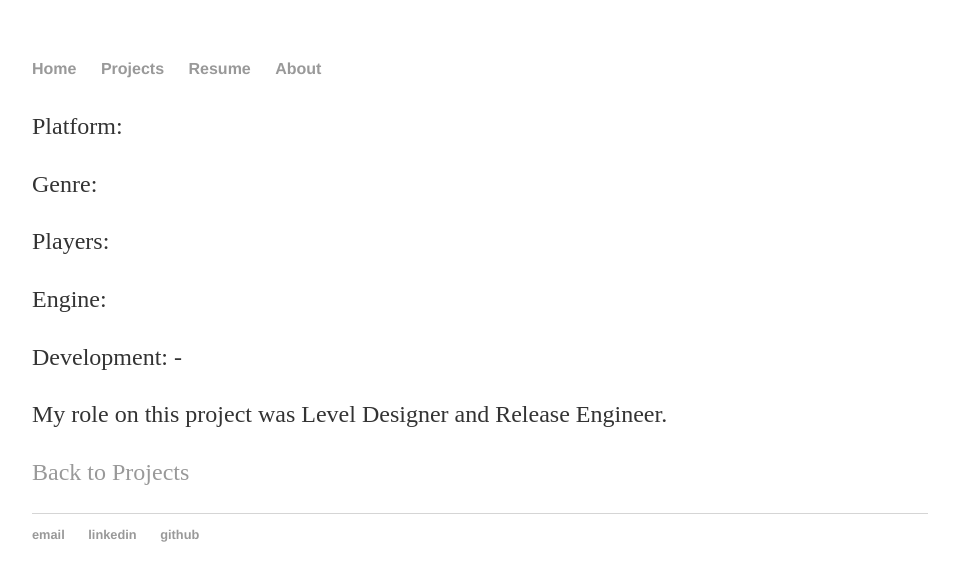
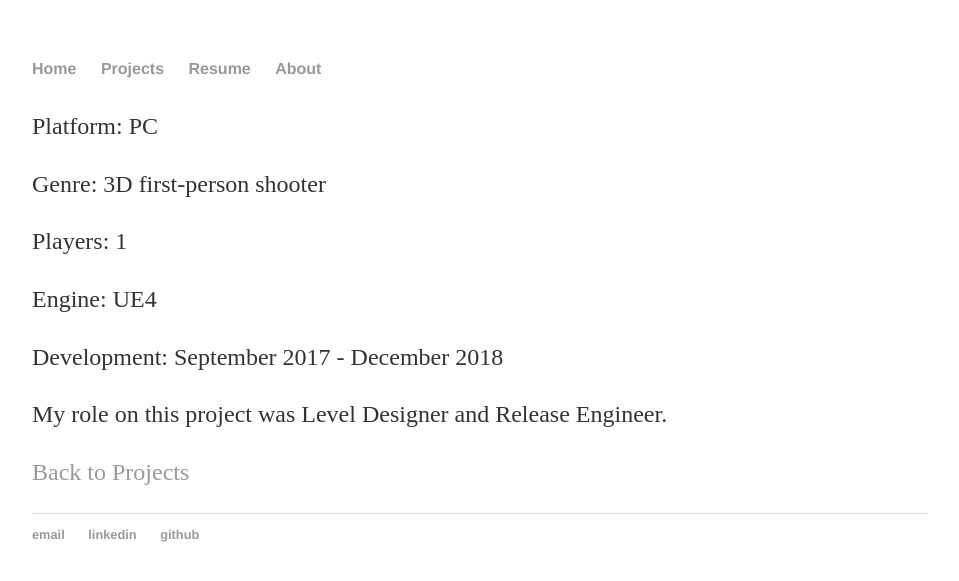
Before and after one commit to digigrant/digigrant.github.io, a Jekyll site: the page built from projects/perdition.html, in a window 1280 px wide. Shown: the top 581 px of the page, without its empty margins (160-1119 px from the left). Built offline with Jekyll 4.4.1, drawn with Linux system fonts in a browser that asks for light colours.

Commit message:
Update perdition.html

```diff
--- a/projects/perdition.html
+++ b/projects/perdition.html
@@ -1,6 +1,13 @@
 ---
 layout: projects
 title: Perdition
+
+platform: PC
+genre: 3D first-person shooter
+players: 1
+engine: UE4
+start: September 2017
+end: December 2018
 ---
 
 <p>My role on this project was Level Designer and Release Engineer.</p>
```
